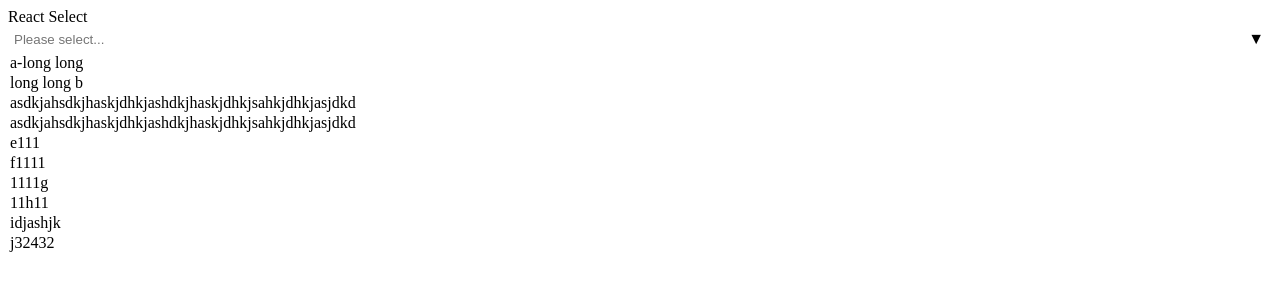
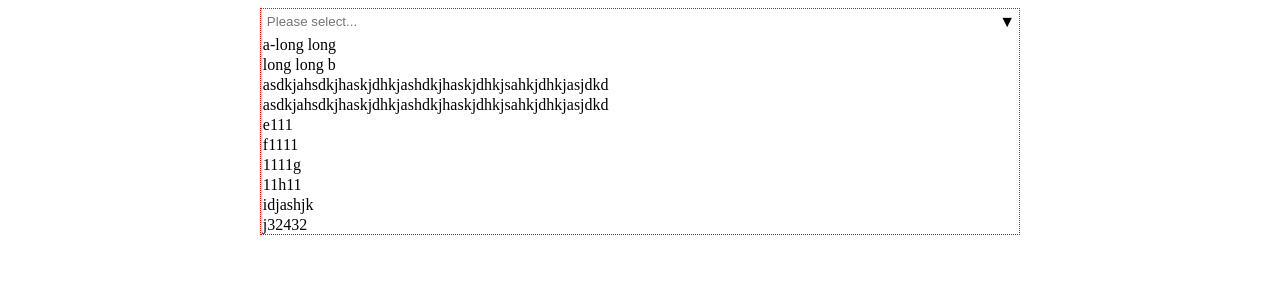
Before and after one commit to maifeeulasad/react-select, a React (Vite) app: page /react-select in a window 1280 px wide. Both pictures are taken after a click on the element 640 px from the left and 39 px from the top of the page. Shown: the top 300 px of the page. Built offline with nearby package versions, Linux system fonts and the light colour scheme.

Commit message:
added more styles

```diff
--- a/src/component/select/Select.module.scss
+++ b/src/component/select/Select.module.scss
@@ -30,6 +30,7 @@
   margin: 4px;
   display: flex;
   flex-wrap: wrap;
+  flex-grow: 1;
 }
 
 .selectedItemWrap {
@@ -65,3 +66,8 @@
   color: black;
   padding: 4px;
 }
+
+.selectionSection{
+  display: flex;
+  align-items: center
+}
--- a/src/component/select/Select.tsx
+++ b/src/component/select/Select.tsx
@@ -45,6 +45,28 @@
   />
 );
 
+interface IItemsAvailableProps {
+  availableItems: IItem[]
+  onItemSelect: (key: string) => void;
+}
+
+const ItemsAvailable = ({ availableItems, onItemSelect }: IItemsAvailableProps) => (
+  <div className={styles.items}>
+    {
+    availableItems
+      .map((option) => (
+        <div
+          className={styles.item}
+          role="presentation"
+          onClick={() => { onItemSelect(option.key); }}
+        >
+          {option.value}
+        </div>
+      ))
+}
+  </div>
+);
+
 interface ISelectProps {
   options: IItem[];
   dropdownText?: string;
@@ -63,39 +85,32 @@
   const removeSelectedItem = (key: string) => setSelectedKeys(selectedKeys.filter((selectedKey) => selectedKey !== key));
   const removeAll = () => setSelectedKeys([]);
 
+  const onItemSelect = (key: string) => {
+    selectItem(key); resetSearch(); close();
+  };
+
   return (
     <div>
 
-      <div onClick={() => { toggleOpened(); resetSearch(); }} role="presentation">
+      <div className={styles.selectionSection} onClick={() => { toggleOpened(); resetSearch(); }} role="presentation">
         <div className={styles.selectedItemsWrap}>
           <SelectedItems
             selectedItems={options.filter((option) => selectedKeys.includes(option.key))}
             removeSelectedItem={removeSelectedItem}
           />
           <InputText searchKeyword={searchKeyword} dropdownText={dropdownText} setSearchKeyword={setSearchKeyword} />
-          { /* eslint-disable-next-line jsx-a11y/control-has-associated-label */ }
-          {selectedKeys.length !== 0 && <button className={styles.close} type="button" onClick={() => { removeAll(); }} />}
-          <div className={styles.down} />
         </div>
+        { /* eslint-disable-next-line jsx-a11y/control-has-associated-label */ }
+        {selectedKeys.length !== 0 && <button className={styles.close} type="button" onClick={() => { removeAll(); }} />}
+        <div className={styles.down} />
       </div>
 
-      {opened &&
-        <div className={styles.items}>
-            {
-                options
-                  .filter((option) => option.value.includes(searchKeyword) && !selectedKeys.includes(option.key))
-                  .map((option) => (
-                    <div
-                      className={styles.item}
-                      role="presentation"
-                      onClick={() => { selectItem(option.key); resetSearch(); close(); }}
-                    >
-                      {option.value}
-                    </div>
-                  ))
-            }
-        </div>
-        }
+      {opened && <ItemsAvailable
+        availableItems={options
+          .filter((option) => option.value.includes(searchKeyword) && !selectedKeys.includes(option.key))}
+        onItemSelect={onItemSelect}
+      />
+      }
     </div>
   );
 };
--- /dev/null
+++ b/src/pages/landing/Landing.module.scss
@@ -0,0 +1,5 @@
+.wrap{
+    width: 60%;
+    margin: 0 auto;
+    border: red 1px dotted;
+}
--- a/src/pages/landing/Landing.tsx
+++ b/src/pages/landing/Landing.tsx
@@ -1,5 +1,7 @@
 import React from 'react';
 import { Select } from '../../component/select/Select';
+
+import styles from './Landing.module.scss';
 
 const OPTIONS = [
   {
@@ -73,16 +75,8 @@
 ];
 
 const Landing = () => (
-  <div>
-
-    <header>
-      <div className="text-red-600">
-        React Select
-      </div>
-      <div>
-        <Select options={OPTIONS} />
-      </div>
-    </header>
+  <div className={styles.wrap}>
+    <Select options={OPTIONS} />
   </div>
 );
 
```
